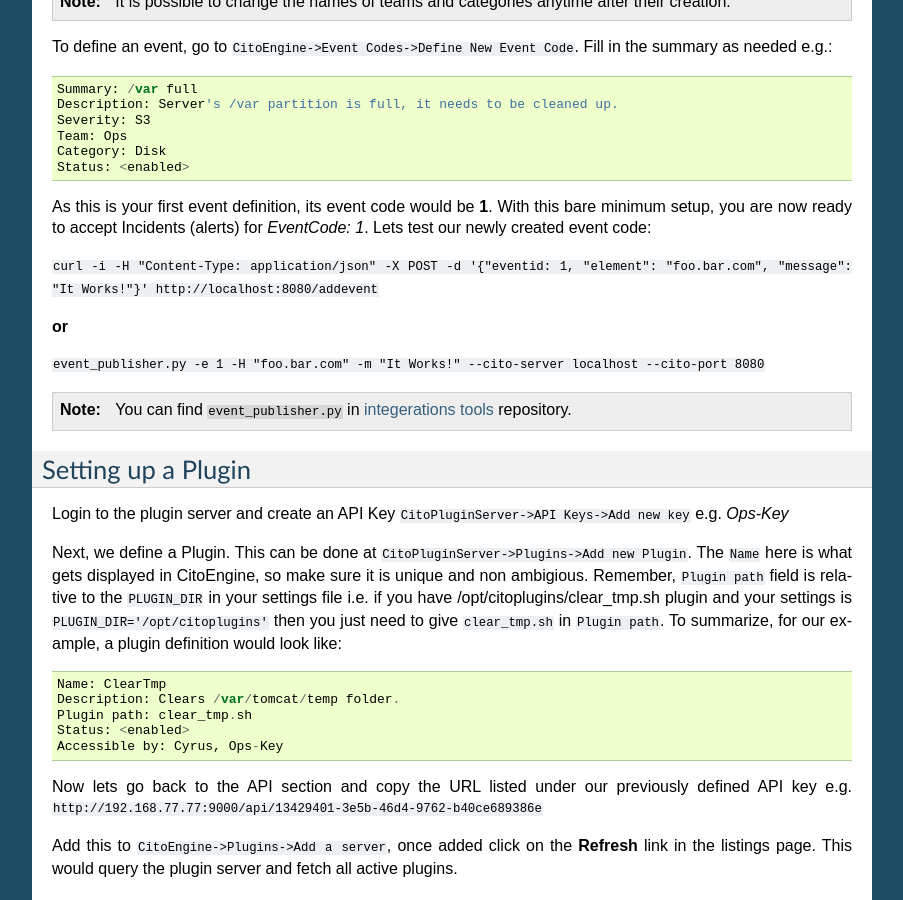
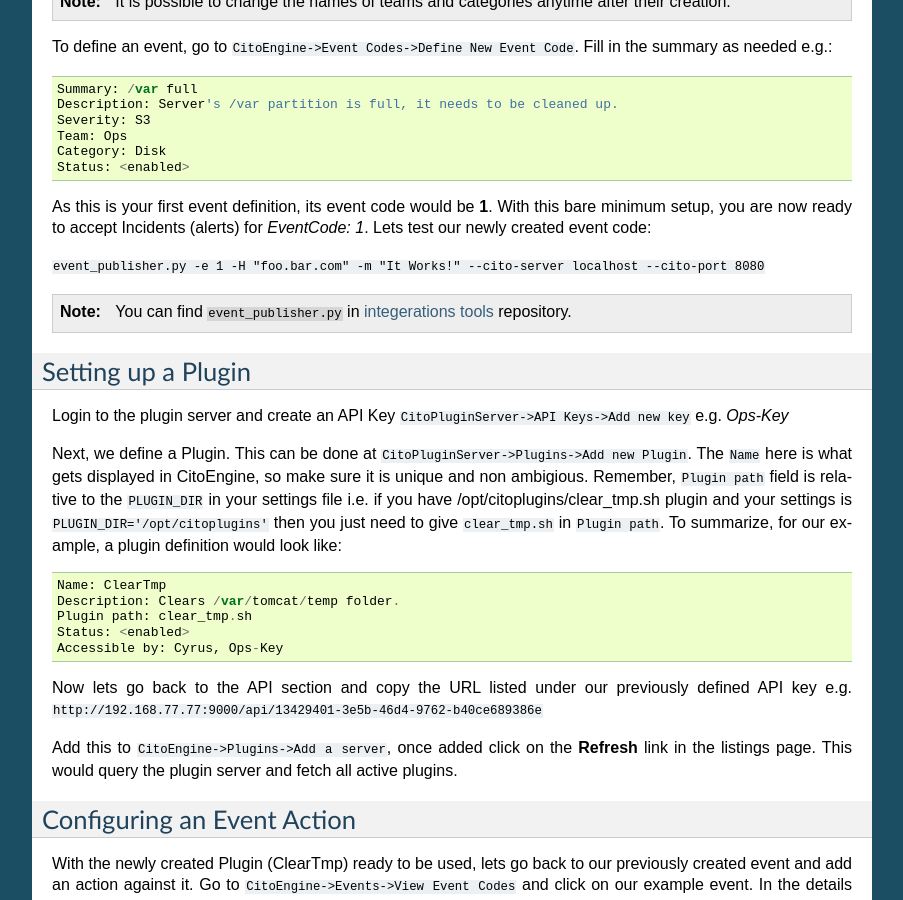
Before and after one commit to CitoEngine/docs.citoengine.org, a Sphinx documentation site: the page built from source/gettingstarted.rst, in a window 1280 px wide and 900 px high, scrolled down 426 px. Shown: the whole window, without its empty margins (198-1101 px from the left). Built offline with Sphinx 7.4.7, drawn with Linux system fonts in a browser that asks for light colours.

Commit message:
removed curl for now

```diff
--- a/source/gettingstarted.rst
+++ b/source/gettingstarted.rst
@@ -38,10 +38,6 @@ To define an event, go to ``CitoEngine->Event Codes->Define New Event Code``. Fi
 As this is your first event definition, its event code would be **1**.
 With this bare minimum setup, you are now ready to accept Incidents (alerts) for *EventCode: 1*. Lets test our newly
 created event code:
-
-``curl -i -H "Content-Type: application/json" -X POST -d '{"eventid: 1, "element": "foo.bar.com", "message": "It Works!"}' http://localhost:8080/addevent``
-
-**or**
 
 ``event_publisher.py -e 1 -H "foo.bar.com" -m "It Works!" --cito-server localhost --cito-port 8080``
 
```
